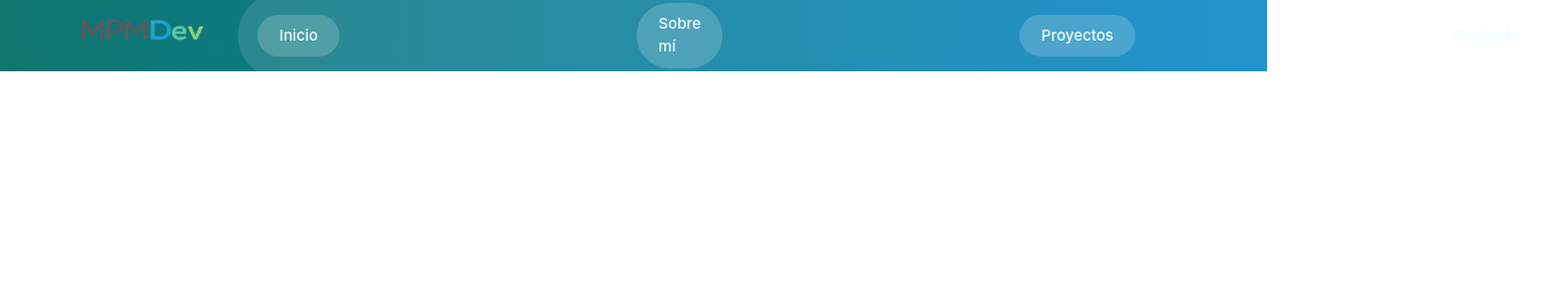
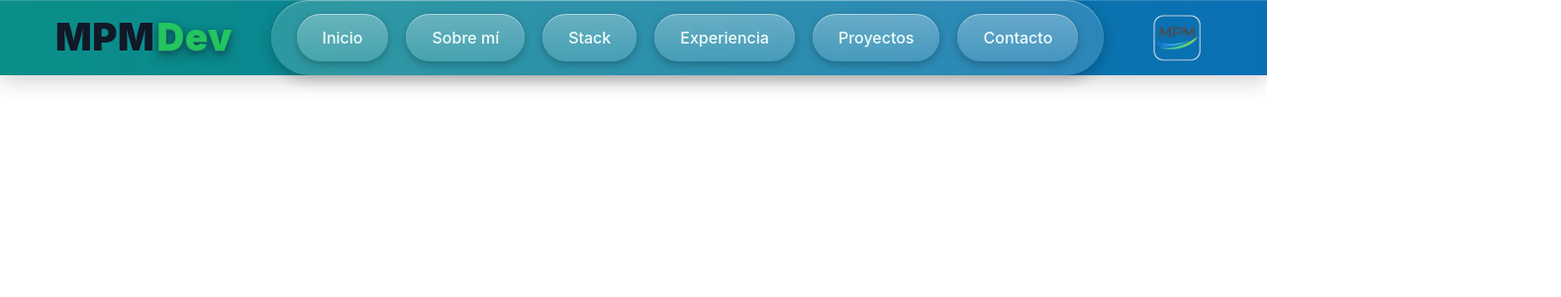
Before and after one commit to MarcosPequeMarban/mpequedev, an Angular app: page / in a window 1280 px wide. Shown: the top 300 px of the page at 99% size, 1577 px wide, since content can reach past the window. Built offline with nearby package versions, Linux system fonts and the light colour scheme.

Commit message:
nav terminado

```diff
--- a/src/app/shared/navbar/navbar.html
+++ b/src/app/shared/navbar/navbar.html
@@ -1,18 +1,31 @@
 <nav class="navbar">
   <div class="navbar-left">
+    <span class="brand">
+      MPM<span class="brand-dev">Dev</span>
+    </span>
+  </div>
+
+  <!-- BOTÓN HAMBURGER -->
+  <button class="menu-toggle" (click)="menuOpen = !menuOpen">
+    ☰
+  </button>
+
+  <div class="navbar-center" [class.open]="menuOpen">
+    <ul class="nav-group">
+      <li><a routerLink="/" (click)="menuOpen = false">Inicio</a></li>
+      <li><a routerLink="/about" (click)="menuOpen = false">Sobre mí</a></li>
+      <li><a routerLink="/stack" (click)="menuOpen = false">Stack</a></li>
+      <li><a routerLink="/experience" (click)="menuOpen = false">Experiencia</a></li>
+      <li><a routerLink="/projects" (click)="menuOpen = false">Proyectos</a></li>
+      <li><a routerLink="/contact" (click)="menuOpen = false">Contacto</a></li>
+    </ul>
+  </div>
+    <!-- DERECHA: Logo -->
+  <div class="navbar-right">
     <img
       src="/branding/logo-mpmdev.png"
-      alt="MPMDev"
-      class="logo-img"
+      alt="MPM logo"
+      class="logo-icon"
     />
   </div>
-
-  <div class="navbar-center">
-    <ul class="nav-group">
-      <li><a routerLink="/">Inicio</a></li>
-      <li><a routerLink="/about">Sobre mí</a></li>
-      <li><a routerLink="/projects">Proyectos</a></li>
-      <li><a routerLink="/contact">Contacto</a></li>
-    </ul>
-  </div>
 </nav>
--- a/src/app/shared/navbar/navbar.scss
+++ b/src/app/shared/navbar/navbar.scss
@@ -1,71 +1,229 @@
-/* NAVBAR BASE */
+/* =================================================
+   RESET BÁSICO (EVITA BORDES RAROS)
+   ================================================= */
+
+* {
+  box-sizing: border-box;
+}
+
+body {
+  margin: 0;
+}
+
+/* =================================================
+   NAVBAR BASE – PREMIUM
+   ================================================= */
+
 .navbar {
-  height: 72px;
-  padding: 0 48px;
+  height: 76px;
+  padding: 0 56px;
 
   display: flex;
   align-items: center;
+  justify-content: space-between;
 
-  background: linear-gradient(
-    90deg,
-    #0f766e,
-    #0284c7
-  );
+  background: linear-gradient(90deg,
+      #0b8f87,
+      #0a6fb5);
+
+  box-shadow:
+    0 6px 20px rgba(0, 0, 0, 0.18),
+    inset 0 1px 0 rgba(255, 255, 255, 0.15);
+
+  position: relative;
+  z-index: 100;
 }
 
-/* LOGO */
+/* =================================================
+   BRAND
+   ================================================= */
+
 .navbar-left {
   flex-shrink: 0;
 }
 
-.logo-img {
-  height: 128px;
+.brand {
+  font-size: 2.4rem;
+  font-weight: 900;
+  letter-spacing: 0.6px;
+  display: flex;
+  align-items: center;
 }
 
-/* CONTENEDOR CENTRAL */
+.brand-mpm {
+  color: #111827;
+  text-shadow:
+    0 1px 0 rgba(255, 255, 255, 0.05),
+    0 2px 4px rgba(0, 0, 0, 0.35),
+    0 6px 12px rgba(0, 0, 0, 0.25);
+}
+
+.brand-dev {
+  margin-left: 2px;
+  color: #22c55e;
+  text-shadow:
+    0 1px 0 rgba(255, 255, 255, 0.15),
+    0 2px 6px rgba(0, 0, 0, 0.35),
+    0 6px 14px rgba(0, 0, 0, 0.3);
+}
+
+/* =================================================
+   HAMBURGER
+   ================================================= */
+
+.menu-toggle {
+  display: none;
+  font-size: 28px;
+  color: #f0fdfa;
+  background: none;
+  border: none;
+  cursor: pointer;
+}
+
+/* =================================================
+   NAV DESKTOP
+   ================================================= */
+
 .navbar-center {
   flex: 1;
   display: flex;
   justify-content: center;
 }
 
-/* GRUPO DE BOTONES */
 .nav-group {
   list-style: none;
   display: flex;
   align-items: center;
 
-  gap: 300px;                 // 🔥 más espacio entre bolas
-  padding: 10px 20px;        // 🔥 aire alrededor del grupo
+  gap: 18px;
+  padding: 14px 26px;
 
-  background: rgba(255, 255, 255, 0.12);
+  background: rgba(255, 255, 255, 0.14);
+  backdrop-filter: blur(8px);
   border-radius: 999px;
+
+  box-shadow:
+    inset 0 1px 1px rgba(255, 255, 255, 0.35),
+    0 4px 14px rgba(0, 0, 0, 0.25);
 
   margin: 0;
 }
 
-/* BOTONES */
 .nav-group li a {
   display: block;
-  padding: 10px 22px;        // 🔥 bolas más grandes
+  padding: 12px 26px;
   border-radius: 999px;
 
-  font-size: 0.95rem;
+  font-size: 1rem;
   font-weight: 500;
   text-decoration: none;
 
-  color: #ecfeff;
-  background: rgba(255, 255, 255, 0.18);
+  color: #f0fdfa;
+  background: linear-gradient(180deg,
+      rgba(255, 255, 255, 0.28),
+      rgba(255, 255, 255, 0.12));
+
+  box-shadow:
+    inset 0 1px 0 rgba(255, 255, 255, 0.45),
+    0 3px 8px rgba(0, 0, 0, 0.25);
 
   transition:
-    background 0.25s ease,
     transform 0.15s ease,
-    box-shadow 0.15s ease;
+    box-shadow 0.15s ease,
+    background 0.25s ease;
 }
 
-/* HOVER */
 .nav-group li a:hover {
-  background: rgba(255, 255, 255, 0.3);
-  transform: translateY(-1px);
-  box-shadow: 0 4px 10px rgba(0, 0, 0, 0.15);
+  transform: translateY(-2px);
+  box-shadow:
+    inset 0 1px 0 rgba(255, 255, 255, 0.55),
+    0 8px 20px rgba(0, 0, 0, 0.35);
 }
+
+/* =================================================
+   RESPONSIVE – TABLET & MOBILE
+   ================================================= */
+
+@media (max-width: 1024px) {
+
+  /* Mostrar hamburguesa */
+  .menu-toggle {
+    display: block;
+  }
+
+  /* Menú desplegable */
+  .navbar-center {
+    position: absolute;
+    top: 76px;
+    right: 16px;
+    /* 🔥 alineado a la derecha */
+    left: auto;
+
+    display: none;
+    justify-content: flex-start;
+
+    background: none;
+    padding: 0;
+  }
+
+  .navbar-center.open {
+    display: flex;
+  }
+
+  .nav-group {
+    flex-direction: column;
+    align-items: stretch;
+
+    gap: 10px;
+    padding: 14px;
+    min-width: 200px;
+
+    background: rgba(255, 255, 255, 0.92);
+    backdrop-filter: blur(10px);
+    border-radius: 18px;
+
+    box-shadow:
+      0 14px 32px rgba(0, 0, 0, 0.35);
+  }
+
+  .nav-group li a {
+    width: 100%;
+    text-align: center;
+
+    padding: 8px 18px;
+    font-size: 0.9rem;
+
+    color: #0f172a;
+    background: linear-gradient(180deg,
+        rgba(255, 255, 255, 0.28),
+        rgba(255, 255, 255, 0.12));
+
+    box-shadow:
+      inset 0 1px 0 rgba(255, 255, 255, 0.8),
+      0 4px 12px rgba(0, 0, 0, 0.18);
+  }
+
+  .nav-group li a:hover {
+    background: linear-gradient(180deg,
+        #f8fafc,
+        #e2e8f0);
+  }
+}
+
+/* =================================================
+   MÓVILES MUY PEQUEÑOS (360px)
+   ================================================= */
+
+@media (max-width: 420px) {
+  .navbar {
+    padding: 0 20px;
+  }
+
+  .brand {
+    font-size: 2rem;
+  }
+
+  .nav-group {
+    min-width: 180px;
+  }
+}
--- a/src/app/shared/navbar/navbar.ts
+++ b/src/app/shared/navbar/navbar.ts
@@ -7,4 +7,7 @@ import { ChangeDetectionStrategy, Component } from '@angular/core';
   changeDetection: ChangeDetectionStrategy.OnPush,
   styleUrl: './navbar.scss'
 })
-export class Navbar { }
+export class Navbar {
+menuOpen = false;
+
+}
--- a/src/styles.scss
+++ b/src/styles.scss
@@ -2,14 +2,12 @@
    RESET & BASE GLOBAL
    ========================================================= */
 
-/* Box sizing consistente */
 *,
 *::before,
 *::after {
   box-sizing: border-box;
 }
 
-/* Eliminar márgenes por defecto del navegador */
 html,
 body {
   margin: 0;
@@ -18,7 +16,6 @@ body {
   height: 100%;
 }
 
-/* Fuente base del proyecto */
 body {
   font-family: "Inter", -apple-system, BlinkMacSystemFont,
     "Segoe UI", Roboto, Helvetica, Arial, sans-serif;
@@ -33,7 +30,6 @@ body {
   -moz-osx-font-smoothing: grayscale;
 }
 
-/* Angular root */
 app-root {
   display: block;
   width: 100%;
@@ -55,7 +51,6 @@ a {
   text-decoration: none;
 }
 
-/* Listas limpias por defecto */
 ul,
 ol {
   margin: 0;
@@ -63,7 +58,6 @@ ol {
   list-style: none;
 }
 
-/* Botones base */
 button {
   font-family: inherit;
   font-size: inherit;
@@ -73,7 +67,7 @@ button {
 }
 
 /* =========================================================
-   UTILIDADES GLOBALES (te servirán más adelante)
+   UTILIDADES GLOBALES
    ========================================================= */
 
 .container {
@@ -94,22 +88,185 @@ button {
 }
 
 /* =========================================================
-   SCROLLBAR (opcional pero queda pro)
+   NAVBAR BASE – PREMIUM
    ========================================================= */
 
-::-webkit-scrollbar {
-  width: 10px;
+.navbar {
+  height: 76px;
+  padding: 0 56px;
+
+  display: flex;
+  align-items: center;
+
+  background: linear-gradient(
+    90deg,
+    #0b8f87,
+    #0a6fb5
+  );
+
+  box-shadow:
+    0 6px 20px rgba(0, 0, 0, 0.18),
+    inset 0 1px 0 rgba(255, 255, 255, 0.15);
+
+  position: relative;
+  z-index: 100;
 }
 
-::-webkit-scrollbar-track {
-  background: #f1f5f9;
+/* =========================================================
+   BRAND
+   ========================================================= */
+
+.navbar-left {
+  flex-shrink: 0;
 }
 
-::-webkit-scrollbar-thumb {
-  background: #94a3b8;
-  border-radius: 8px;
+.brand {
+  font-size: 2.4rem;
+  font-weight: 900;
+  letter-spacing: 0.6px;
+  display: flex;
+  align-items: center;
 }
 
-::-webkit-scrollbar-thumb:hover {
-  background: #64748b;
+.brand-mpm {
+  color: #111827;
+  text-shadow:
+    0 1px 0 rgba(255, 255, 255, 0.05),
+    0 2px 4px rgba(0, 0, 0, 0.35),
+    0 6px 12px rgba(0, 0, 0, 0.25);
 }
+
+.brand-dev {
+  margin-left: 2px;
+  color: #22c55e;
+  text-shadow:
+    0 1px 0 rgba(255, 255, 255, 0.15),
+    0 2px 6px rgba(0, 0, 0, 0.35),
+    0 6px 14px rgba(0, 0, 0, 0.3);
+}
+
+/* =========================================================
+   ZONA DERECHA (HAMBURGER)
+   ========================================================= */
+
+.menu-toggle {
+  display: none;
+  margin-left: auto; /* 🔥 CLAVE: empuja a la derecha */
+  font-size: 30px;
+  color: #f0fdfa;
+}
+
+/* =========================================================
+   NAV DESKTOP
+   ========================================================= */
+
+.navbar-center {
+  flex: 1;
+  display: flex;
+  justify-content: center;
+}
+
+.nav-group {
+  display: flex;
+  align-items: center;
+  gap: 18px;
+
+  padding: 14px 26px;
+  background: rgba(255, 255, 255, 0.14);
+  backdrop-filter: blur(8px);
+  border-radius: 999px;
+
+  box-shadow:
+    inset 0 1px 1px rgba(255, 255, 255, 0.35),
+    0 4px 14px rgba(0, 0, 0, 0.25);
+}
+
+.nav-group li a {
+  display: block;
+  padding: 12px 26px;
+  border-radius: 999px;
+
+  font-size: 1rem;
+  font-weight: 500;
+
+  color: #f0fdfa;
+  background: linear-gradient(
+    180deg,
+    rgba(255, 255, 255, 0.28),
+    rgba(255, 255, 255, 0.12)
+  );
+
+  box-shadow:
+    inset 0 1px 0 rgba(255, 255, 255, 0.45),
+    0 3px 8px rgba(0, 0, 0, 0.25);
+
+  transition: all 0.2s ease;
+}
+
+.nav-group li a:hover {
+  transform: translateY(-2px);
+}
+
+/* =========================================================
+   RESPONSIVE – TABLET & MOBILE
+   ========================================================= */
+
+@media (max-width: 1024px) {
+
+  .menu-toggle {
+    display: block;
+  }
+
+  .navbar-center {
+    position: absolute;
+    top: 76px;
+    right: 16px; /* 🔥 sale desde la derecha */
+    left: auto;
+
+    display: none;
+    justify-content: flex-end;
+  }
+
+  .navbar-center.open {
+    display: flex;
+  }
+
+  .nav-group {
+    flex-direction: column;
+    gap: 10px;
+
+    padding: 14px;
+    min-width: 200px;
+
+    background: rgba(255, 255, 255, 0.92);
+    border-radius: 18px;
+
+    box-shadow:
+      0 14px 32px rgba(0, 0, 0, 0.35);
+  }
+
+  .nav-group li a {
+    width: 100%;
+    padding: 8px 18px;
+    font-size: 0.9rem;
+    color: #0f172a;
+  }
+}
+
+/* =========================================================
+   MÓVILES PEQUEÑOS (360px)
+   ========================================================= */
+
+@media (max-width: 420px) {
+  .navbar {
+    padding: 0 20px;
+  }
+
+  .brand {
+    font-size: 2rem;
+  }
+
+  .nav-group {
+    min-width: 180px;
+  }
+}
```
Also changed, not shown: public/branding/logo-mpmdev.png.
